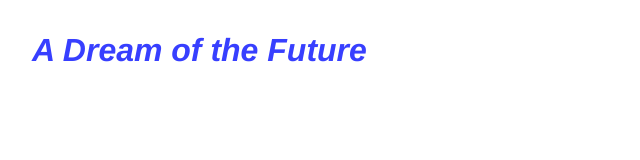
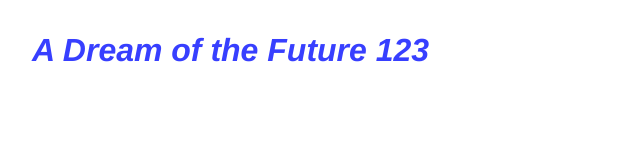
Before and after one commit to lanmower/site, a website: page views/index.html in a window 1280 px wide. Shown: the whole page, without its empty margins (0-640 px from the left). Drawn offline with Linux system fonts and the light colour scheme.

Commit message:
🎡🛢 Updated with Glitch

```diff
--- a/views/index.html
+++ b/views/index.html
@@ -26,7 +26,7 @@
   <body>
     <header>
       <h1>
-        A Dream of the Future
+        A Dream of the Future 123
       </h1>
     </header>
   </body>
```
